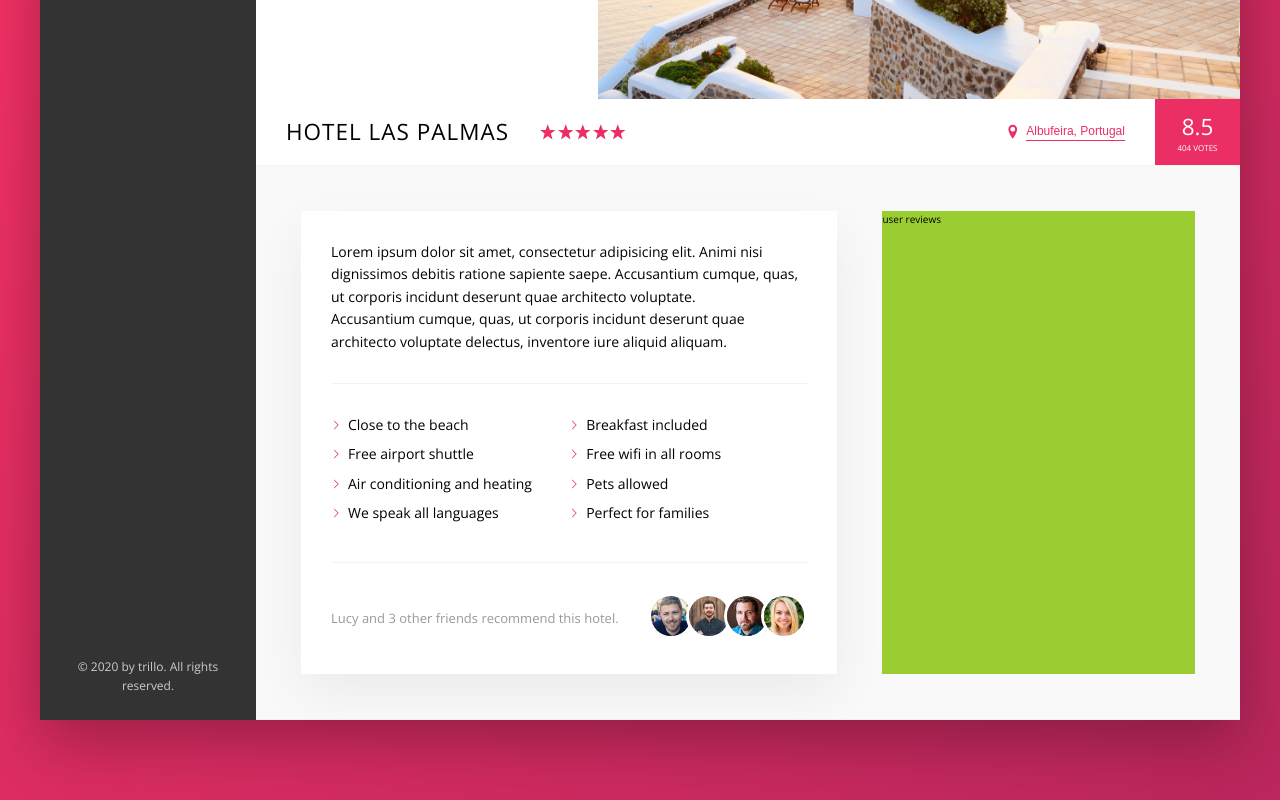
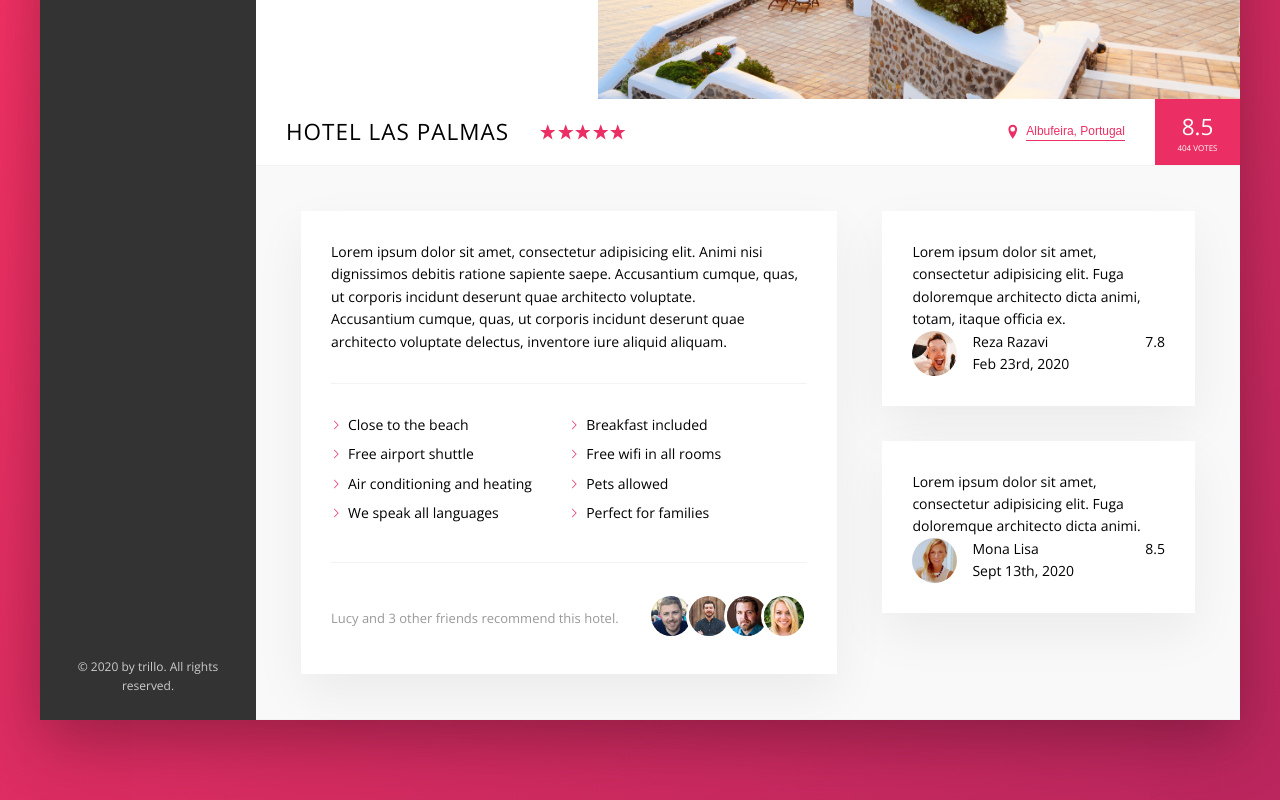
Before and after one commit to vahid-bagh3ri/Trillo, a website: page index.html in a window 1280 px wide. Shown: the part 436-1236 px from the top of the page. Drawn offline with nearby package versions, Linux system fonts and the light colour scheme.

Commit message:
Building the User Reviews Section(1)

```diff
--- a/index.html
+++ b/index.html
@@ -206,7 +206,45 @@
                 </div>
               </div>
             </div>
-            <div class="user-reviews">user reviews</div>
+            <figure class="user-reviews">
+              <figure class="review">
+                <blockquote class="review__text">
+                  Lorem ipsum dolor sit amet, consectetur adipisicing elit. Fuga
+                  doloremque architecto dicta animi, totam, itaque officia ex.
+                </blockquote>
+                <figcaption class="review__user">
+                  <img
+                    src="img/user-1.jpg"
+                    alt="User 1"
+                    class="review__photo"
+                  />
+                  <div class="review__user-box">
+                    <p class="review__user-name">Reza Razavi</p>
+                    <p class="review__user-date">Feb 23rd, 2020</p>
+                  </div>
+                  <div class="review__rating">7.8</div>
+                </figcaption>
+              </figure>
+
+              <figure class="review">
+                <blockquote class="review__text">
+                  Lorem ipsum dolor sit amet, consectetur adipisicing elit. Fuga
+                  doloremque architecto dicta animi.
+                </blockquote>
+                <figcaption class="review__user">
+                  <img
+                    src="img/user-2.jpg"
+                    alt="User 2"
+                    class="review__photo"
+                  />
+                  <div class="review__user-box">
+                    <p class="review__user-name">Mona Lisa</p>
+                    <p class="review__user-date">Sept 13th, 2020</p>
+                  </div>
+                  <div class="review__rating">8.5</div>
+                </figcaption>
+              </figure>
+            </figure>
           </div>
         </main>
       </div>
--- a/sass/_components.scss
+++ b/sass/_components.scss
@@ -369,3 +369,44 @@
     }
   }
 }
+
+///////////////////////////////////////
+// USER REVIEWS
+
+.review {
+  display: flex;
+  flex-wrap: wrap;
+  background-color: #fff;
+  box-shadow: var(--shadow-light);
+  padding: 3rem;
+  margin-bottom: 3.5rem;
+  &__text {
+  }
+
+  &__user {
+    display: flex;
+    width: 100%;
+    justify-content: space-between;
+  }
+
+  &__photo {
+    height: 4.5rem;
+    width: 4.5rem;
+    border-radius: 50%;
+    margin-right: 1.5rem;
+  }
+
+  &__user-box {
+    display: flex;
+    justify-content: flex-start;
+    flex-direction: column;
+    margin-right: auto;
+  }
+  &__user-name {
+  }
+  &__user-date {
+  }
+
+  &__rating {
+  }
+}
--- a/sass/_layout.scss
+++ b/sass/_layout.scss
@@ -38,6 +38,7 @@
 }
 
 .detail {
+  font-size: 1.4rem;
   display: flex;
   padding: 4.5rem;
   background-color: var(--color-grey-light-1);
@@ -45,7 +46,6 @@
 }
 
 .description {
-  font-size: 1.4rem;
   background-color: #fff;
   box-shadow: var(--shadow-light);
   padding: 3rem;
@@ -54,6 +54,5 @@
 }
 
 .user-reviews {
-  background-color: yellowgreen;
   flex: 1;
 }
```
Also changed, not shown: css/style.css.
